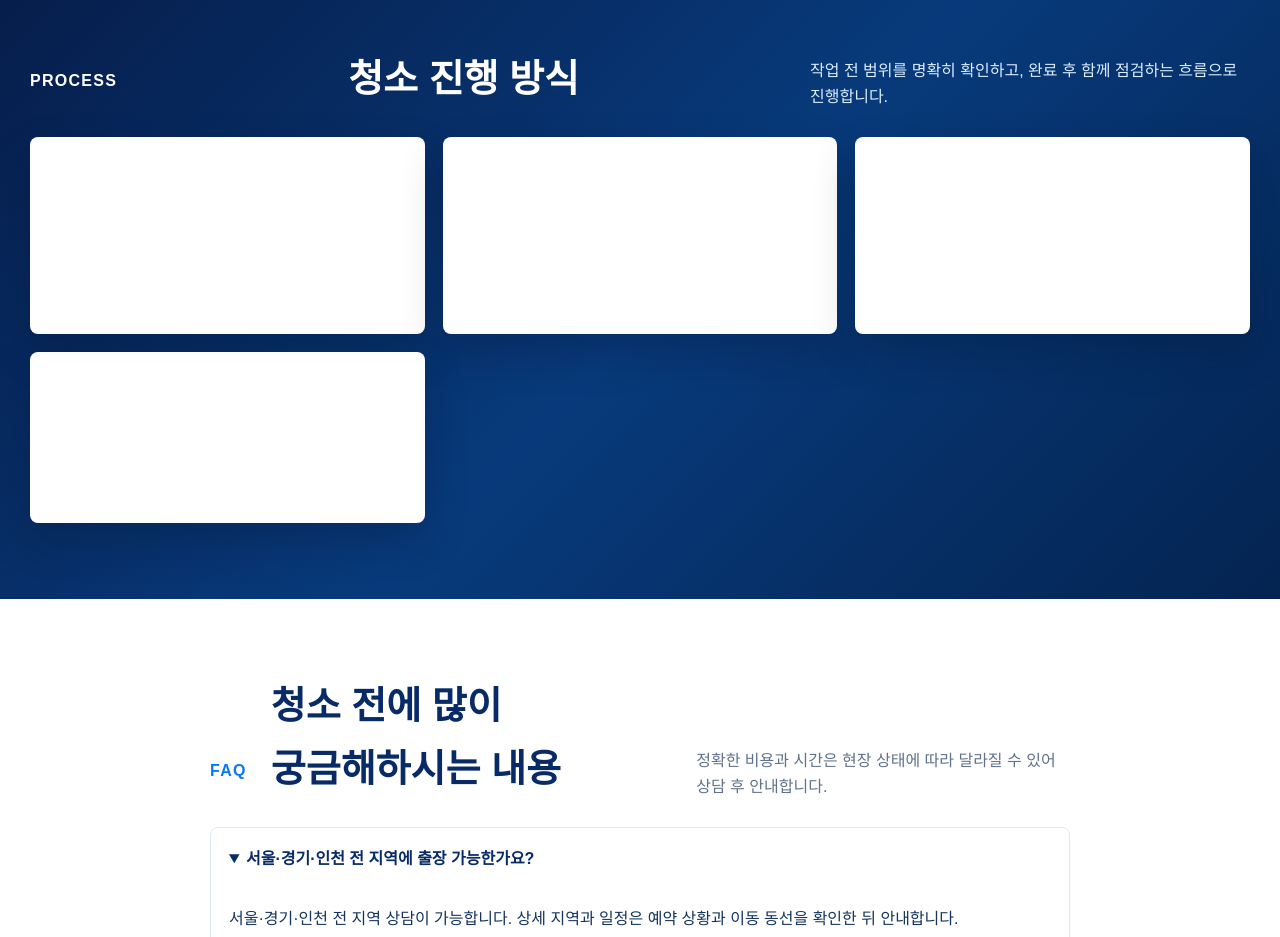
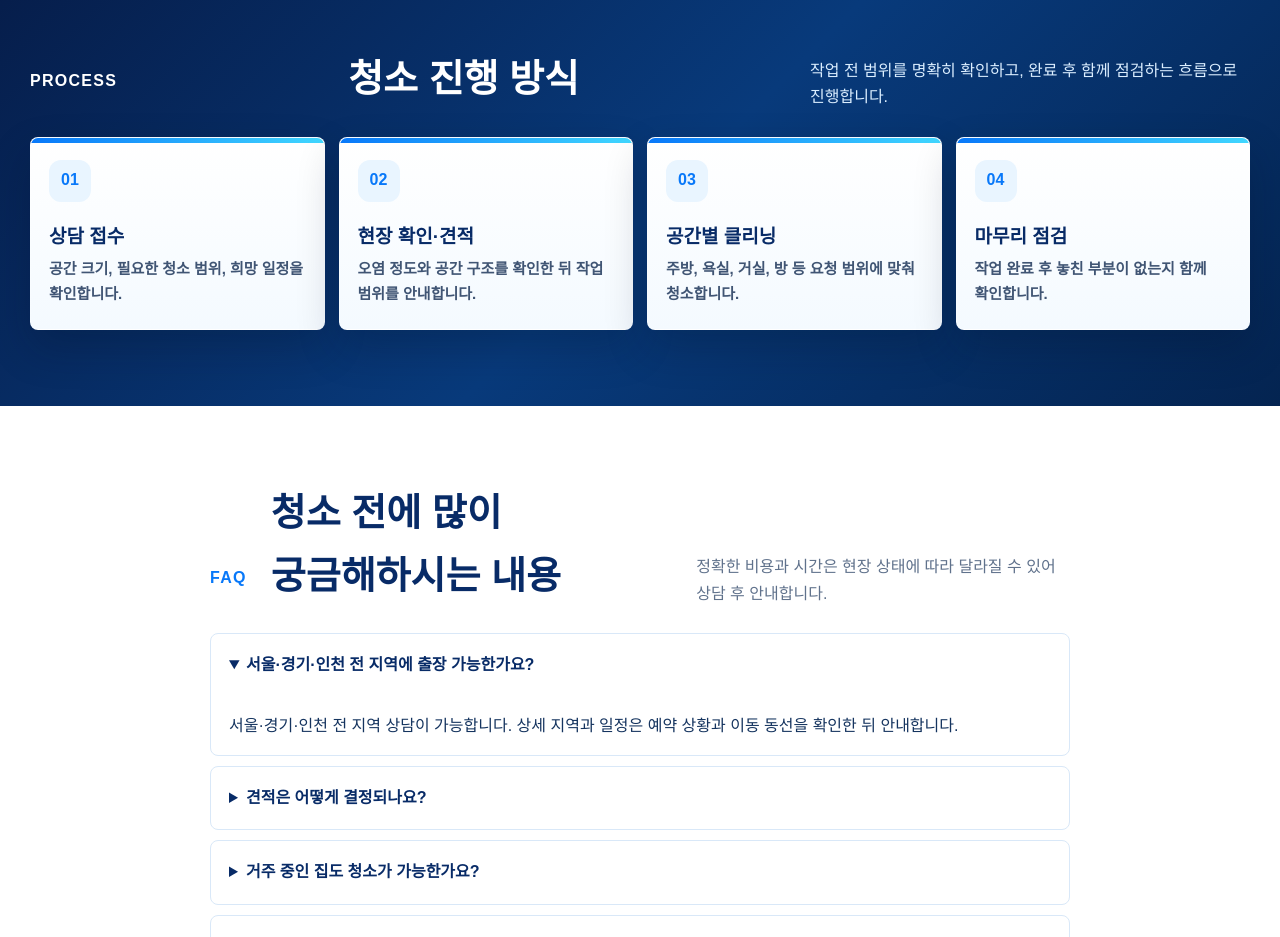
Before and after one commit to sg40331-afk/clean, a website: page home-care/index.html in a window 1280 px wide. Shown: the part 2160-3097 px from the top of the page. Drawn offline with Linux system fonts and the light colour scheme.

Commit message:
Fix home care process card layout

```diff
--- a/assets/styles.css
+++ b/assets/styles.css
@@ -1399,3 +1399,43 @@
   color:#405574;
   font-weight:700;
 }
+
+/* homecare-process-card-readable */
+@media(min-width:1081px){
+  .homecare-page .homecare-process .grid4{grid-template-columns:repeat(4,minmax(0,1fr));gap:14px}
+  .homecare-page .homecare-process .grid4 article{min-height:180px;padding:22px 18px}
+  .homecare-page .homecare-process .grid4 h3{font-size:19px;line-height:1.35;margin:8px 0}
+  .homecare-page .homecare-process .grid4 p{font-size:15px;line-height:1.65;margin:0}
+}
+@media(min-width:641px) and (max-width:1080px){
+  .homecare-page .homecare-process .grid4{grid-template-columns:repeat(2,minmax(0,1fr))}
+}
+.homecare-page .homecare-process .grid4 article{
+  position:relative;
+  background:linear-gradient(180deg,#ffffff 0%,#f4faff 100%);
+  color:#15345f;
+  overflow:hidden;
+}
+.homecare-page .homecare-process .grid4 article:before{
+  content:"";
+  position:absolute;
+  left:0;
+  right:0;
+  top:0;
+  height:5px;
+  background:linear-gradient(90deg,#0878f9,#41d7ff);
+}
+.homecare-page .homecare-process .grid4 span{
+  display:inline-flex;
+  align-items:center;
+  justify-content:center;
+  width:42px;
+  height:42px;
+  margin-bottom:14px;
+  border-radius:12px;
+  background:#e9f5ff;
+  color:#0878f9;
+  font-weight:900;
+}
+.homecare-page .homecare-process .grid4 h3{color:#082b67}
+.homecare-page .homecare-process .grid4 p{color:#405574;font-weight:700}
```
